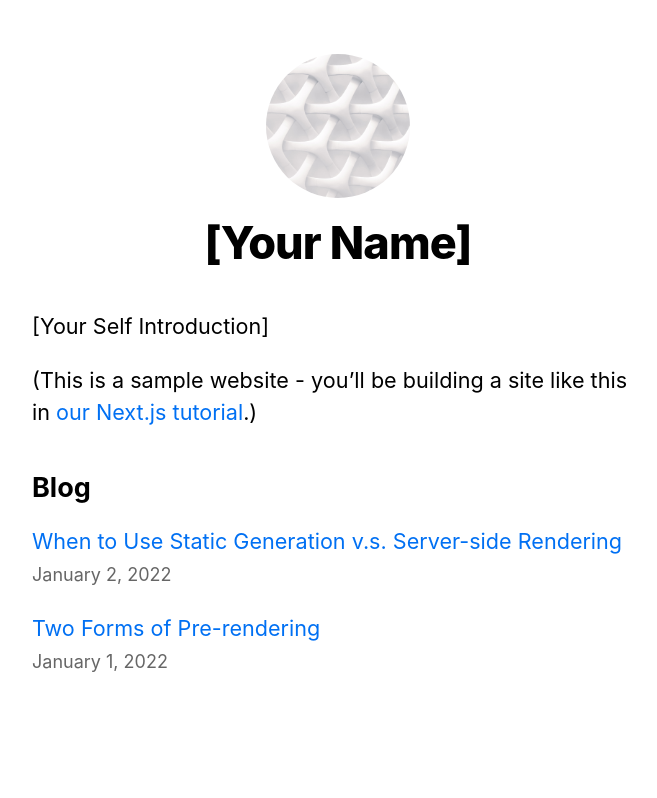
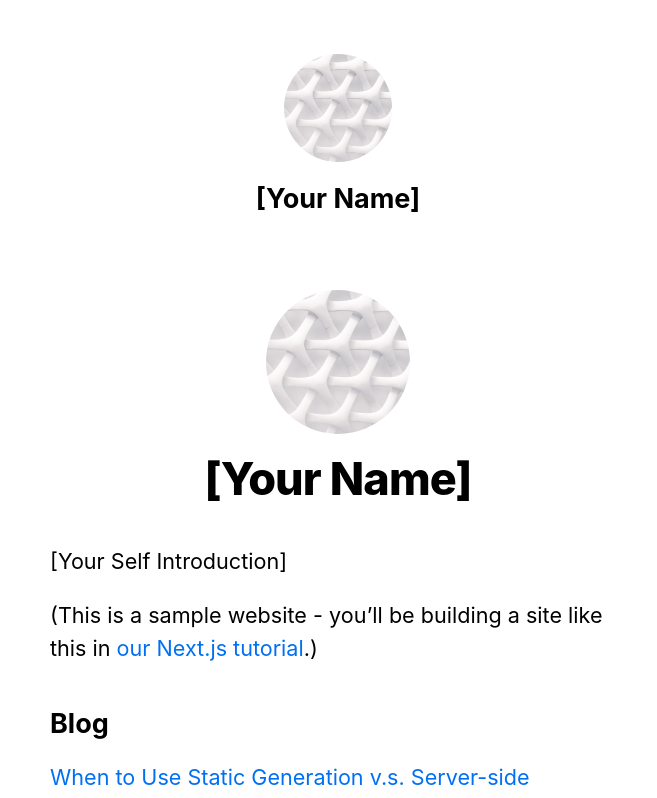
Before and after one commit to NJIT-WIS/project-2-is219-wwc, a Next.js app: page / in a window 1280 px wide. Shown: the top 798 px of the page, without its empty margins (302-959 px from the left). Built offline with nearby package versions, Linux system fonts and the light colour scheme.

Commit message:
enclosed app to layout component

```diff
--- a/pages/_app.js
+++ b/pages/_app.js
@@ -1,5 +1,10 @@
 import '../styles/global.css'
+import Layout from '../components/layout'
 
 export default function App({ Component, pageProps }) {
-  return <Component {...pageProps} />
+  return (
+    <Layout>
+      <Component {...pageProps} />
+    </Layout>
+  )
 }
--- a/styles/global 2.css
+++ /dev/null
@@ -1,27 +0,0 @@
-html,
-body {
-  padding: 0;
-  margin: 0;
-  font-family: -apple-system, BlinkMacSystemFont, Segoe UI, Roboto, Oxygen,
-    Ubuntu, Cantarell, Fira Sans, Droid Sans, Helvetica Neue, sans-serif;
-  line-height: 1.6;
-  font-size: 18px;
-}
-
-* {
-  box-sizing: border-box;
-}
-
-a {
-  color: #0070f3;
-  text-decoration: none;
-}
-
-a:hover {
-  text-decoration: underline;
-}
-
-img {
-  max-width: 100%;
-  display: block;
-}
```
Also changed, not shown: styles/utils.module 2.css (deleted, +0 -52 lines), public/images/profile 2.jpg (deleted).
